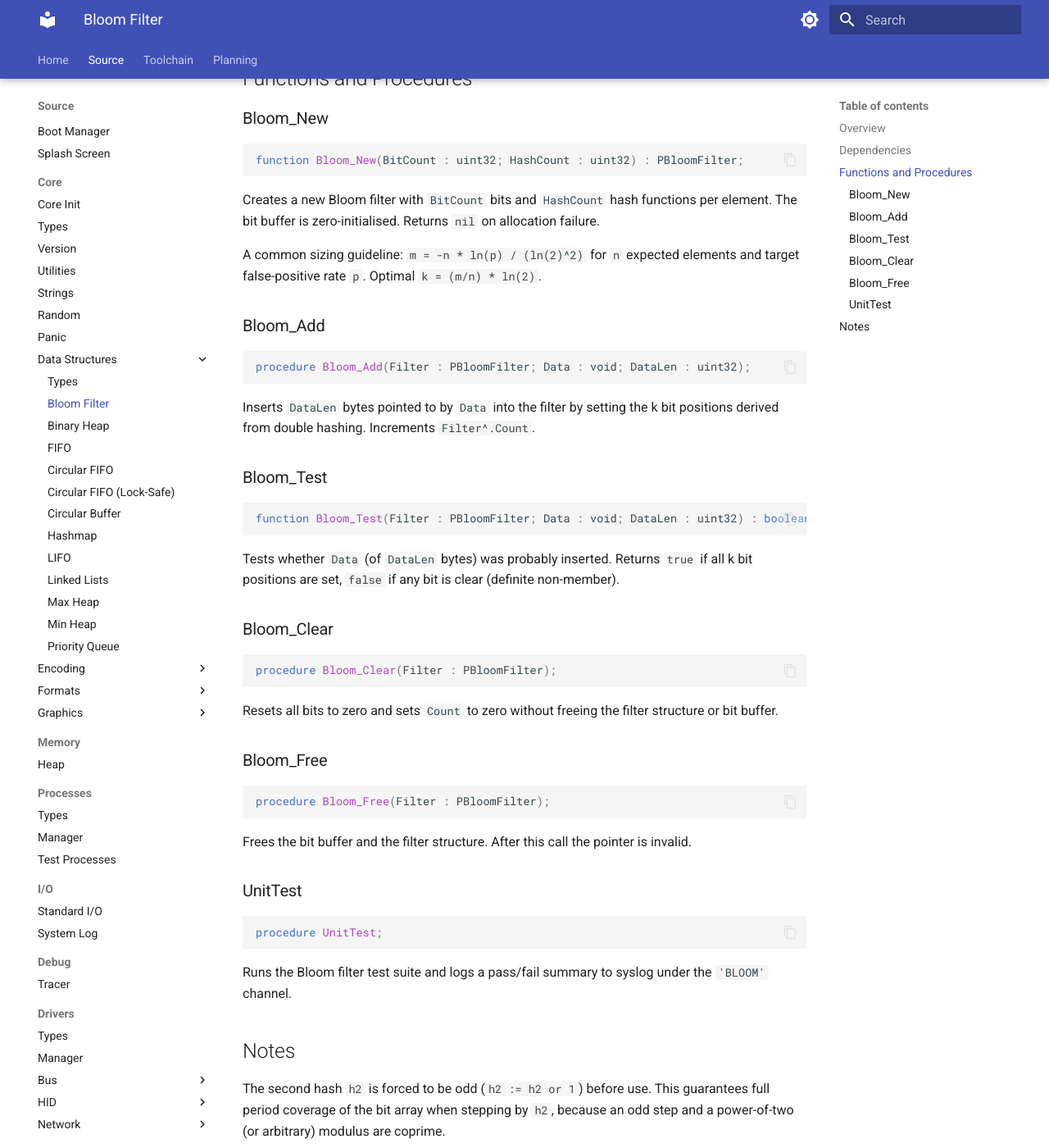
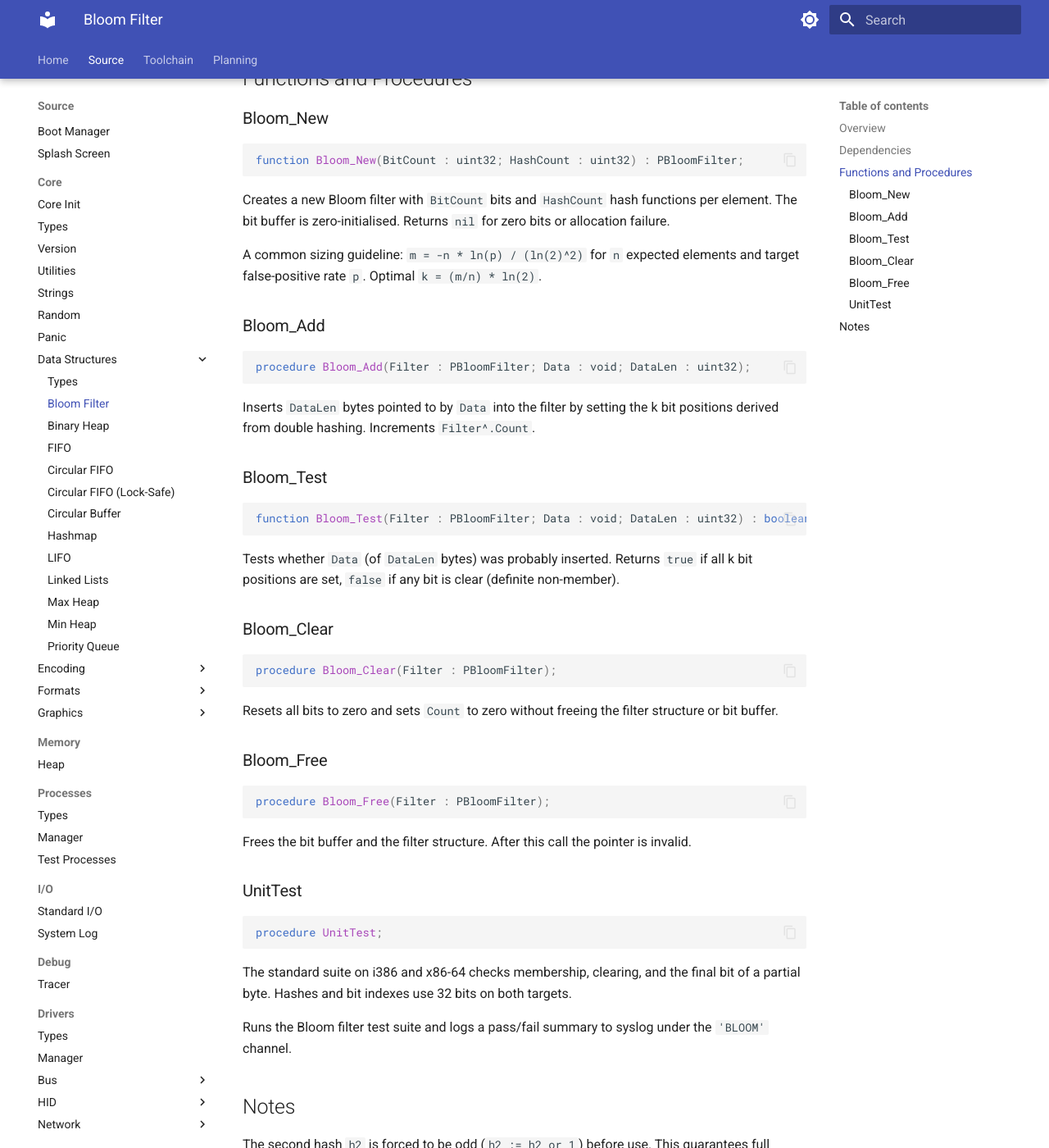
Before and after one commit to t3hn3rd/Asuro, an MkDocs documentation site: the page built from doc/src/core/ds/core.ds.bloom.md, in a window 1280 px wide and 1400 px high, scrolled down 845 px. Shown: the whole window at 82% size. Built offline with MkDocs 1.6.1 and Material for MkDocs 9.7.7, drawn with Linux system fonts in a browser that asks for light colours.

````diff
--- a/doc/src/core/ds/core.ds.bloom.md
+++ b/doc/src/core/ds/core.ds.bloom.md
@@ -24,7 +24,7 @@ False positives are possible at a rate determined by the filter size and the num
 ```pascal
 function Bloom_New(BitCount : uint32; HashCount : uint32) : PBloomFilter;
 ```
-Creates a new Bloom filter with `BitCount` bits and `HashCount` hash functions per element. The bit buffer is zero-initialised. Returns `nil` on allocation failure.
+Creates a new Bloom filter with `BitCount` bits and `HashCount` hash functions per element. The bit buffer is zero-initialised. Returns `nil` for zero bits or allocation failure.
 
 A common sizing guideline: `m = -n * ln(p) / (ln(2)^2)` for `n` expected elements and target false-positive rate `p`. Optimal `k = (m/n) * ln(2)`.
 
@@ -56,6 +56,8 @@ Frees the bit buffer and the filter structure. After this call the pointer is in
 ```pascal
 procedure UnitTest;
 ```
+The standard suite on i386 and x86-64 checks membership, clearing, and the final bit of a partial byte. Hashes and bit indexes use 32 bits on both targets.
+
 Runs the Bloom filter test suite and logs a pass/fail summary to syslog under the `'BLOOM'` channel.
 
 ## Notes
````
Also changed, not shown: 2 other files.
